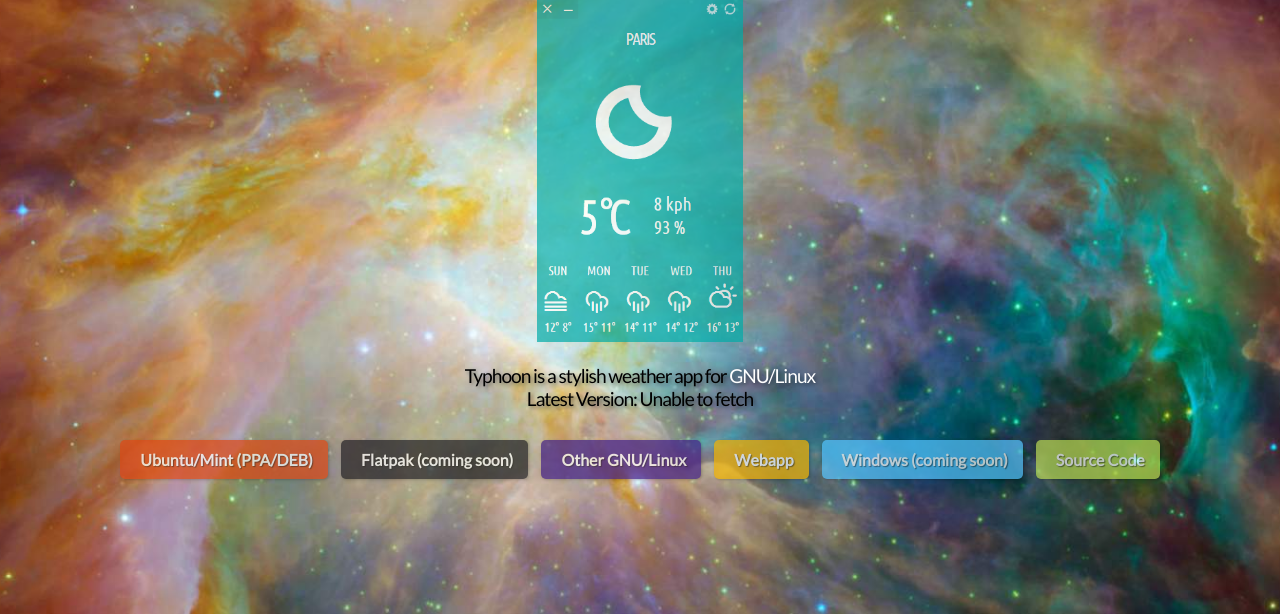
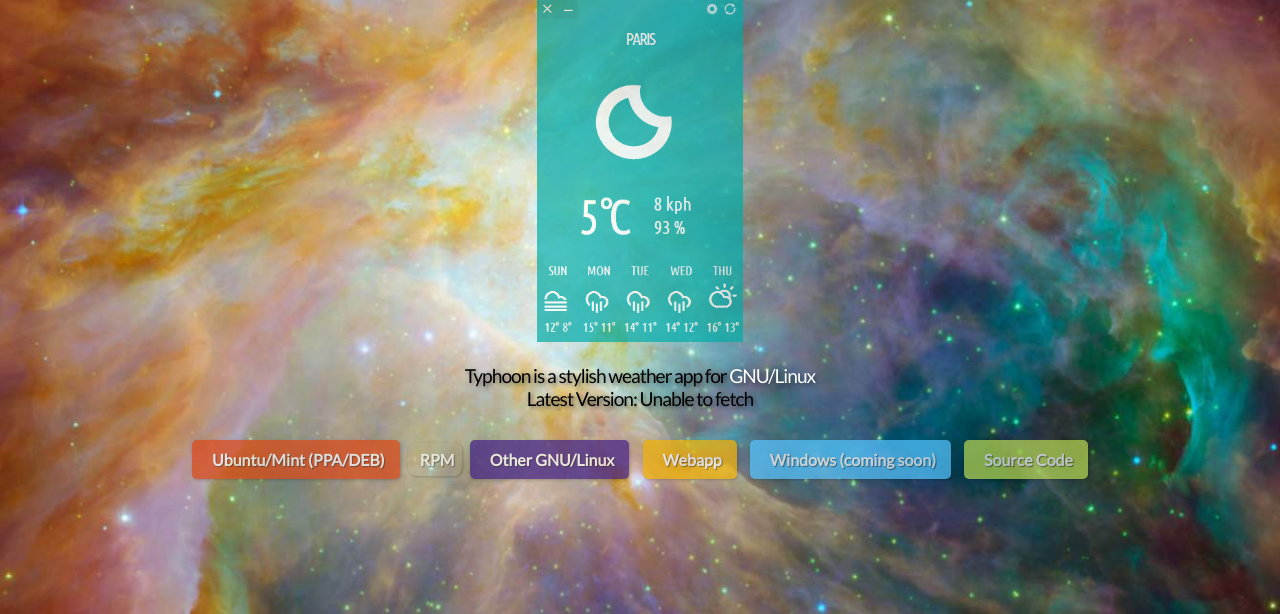
Before and after one commit to archisman-panigrahi/typhoon, a plain HTML site: page index.html in a window 1280 px wide. Shown: the part 186-800 px from the top of the page. Drawn offline with nearby package versions, Linux system fonts and the light colour scheme; no server answers.

Commit message:
rpm package on webpage

```diff
--- a/assets/css/style.css
+++ b/assets/css/style.css
@@ -57,7 +57,7 @@ a:not([class*="btn"]):hover {
 .btn-ubuntu {
     background-color: #dd4814;
 }
-.btn-flatpak {
+.btn-rpm {
     background-color: #232225;
 }
 .btn-windows {
--- a/index.html
+++ b/index.html
@@ -29,7 +29,7 @@
 
         // Function to update Flatpak and .deb links and fetch the latest version
         async function updateFlatpakLink() {
-          const $flatpakButton = $('.btn-flatpak');
+          const $flatpakButton = $('.btn-rpm');
           const $debTextLinks = $('[id="deb-text-link"]'); // Select all elements with the ID 'deb-text-link'
           const $versionElement = $('#latest-version'); // Select the element to display the latest version
 
@@ -39,7 +39,7 @@
             const release = await response.json();
 
             // Update Flatpak link
-            const latestFlatpakUrl = release.assets.find(asset => asset.name.endsWith('.flatpak'))?.browser_download_url;
+            const latestFlatpakUrl = release.assets.find(asset => asset.name.endsWith('.rpm'))?.browser_download_url;
             if (latestFlatpakUrl) {
               $flatpakButton.attr('href', latestFlatpakUrl);
             }
@@ -80,7 +80,7 @@
       <!-- Buttons to show installation instructions -->
       <div class="buttons">
         <a class="btn-ubuntu" data-section="ubuntu-instructions">Ubuntu/Mint (PPA/DEB)</a>
-        <a class="btn-flatpak" href="">Flatpak (coming soon)</a>
+        <a class="btn-RPM" href="">RPM</a>
         <a class="btn-ubuntu" style="background-color: #411e86;" data-section="other-gnu-linux-instructions">Other GNU/Linux</a>
         <a class="btn-site" href="webapp.html">Webapp</a>
         <a class="btn-windows" href="">Windows (coming soon)</a>
```
